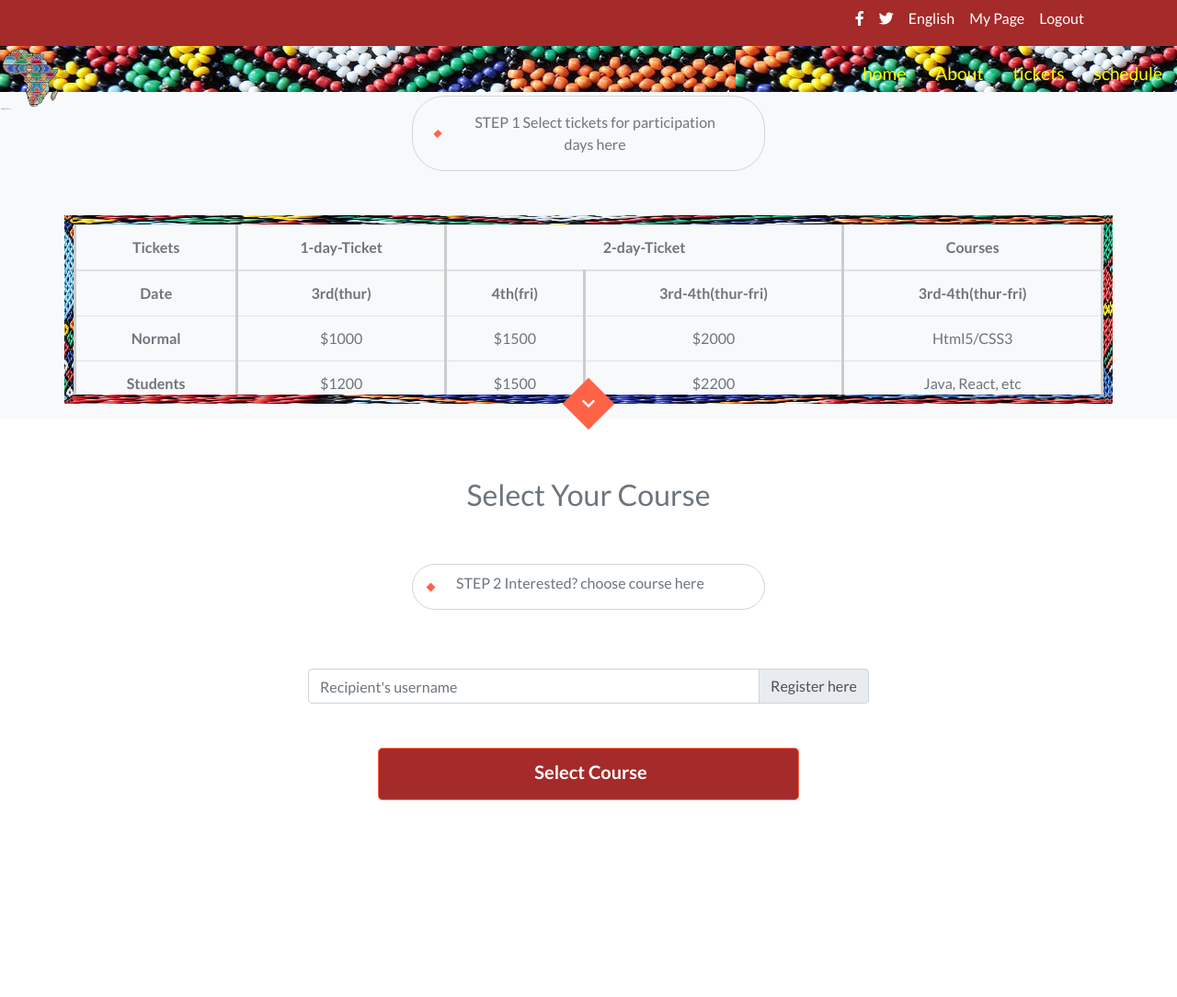
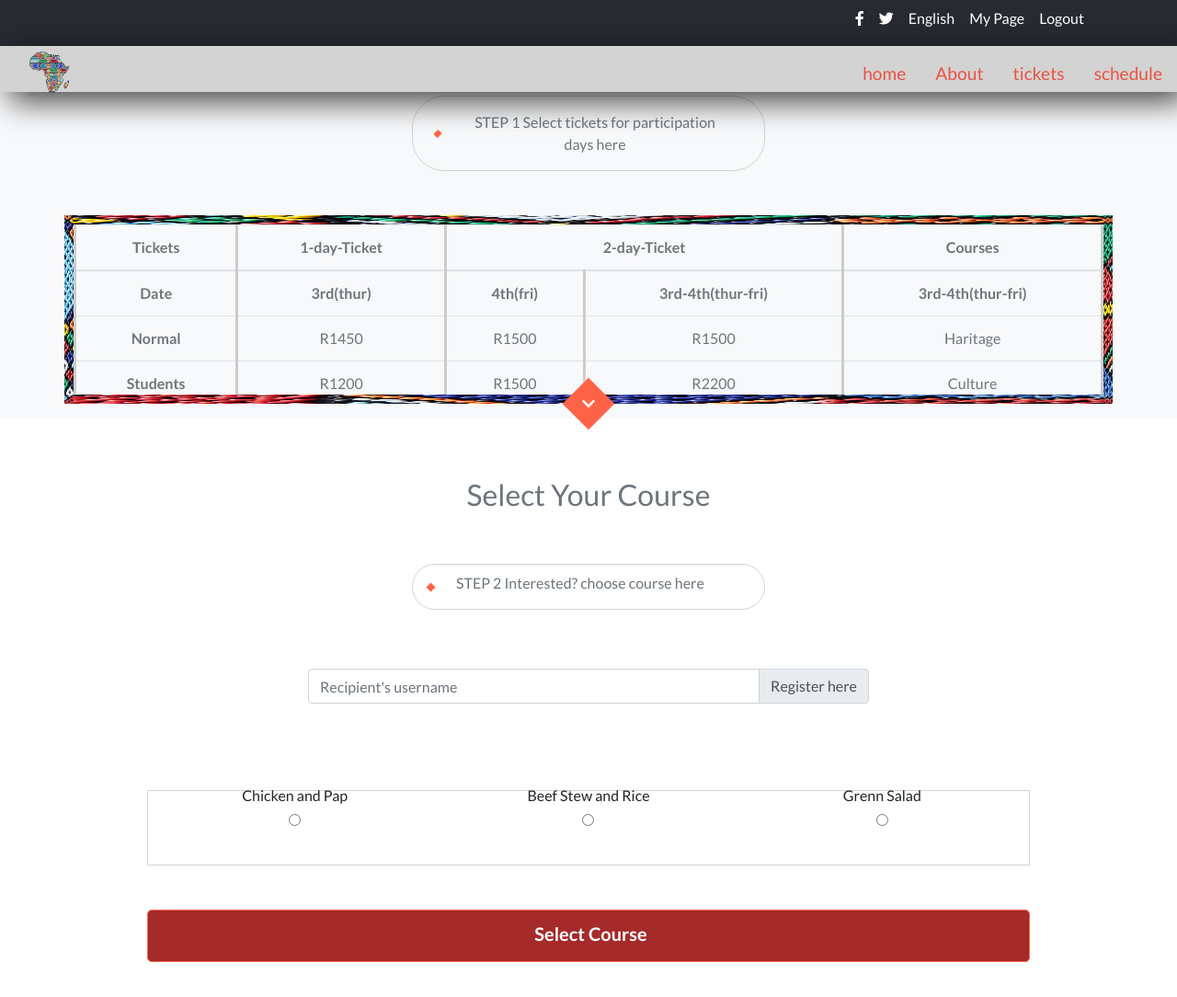
Before and after one commit to TSHEPO-CLOUD/Conference-Page-Capstone, a plain HTML site: page tickets.html in a window 1280 px wide. Shown: the whole page at 92% size. Before the commit the page ends 966 px from the top, so only its background shows below. Drawn offline with nearby package versions, Linux system fonts and the light colour scheme.

Commit message:
structured the page as per the tse request

```diff
--- a/about.css
+++ b/about.css
@@ -16,7 +16,7 @@ body {
 /* body */
 
 header {
-  background-color: brown;
+  background-color: #272a31;
   position: fixed;
   top: 0;
   left: 0;
@@ -25,13 +25,17 @@ header {
   height: 50px;
 }
 
+.flex {
+  display: flex;
+}
+
 .container1 {
   color: white;
 }
 
 .nav-link {
-  color: yellow;
   font-size: larger;
+  color: #ec5242;
 }
 
 .container2 {
@@ -42,21 +46,28 @@ header {
   z-index: 9999;
   width: 100%;
   height: 50px;
-  background-image: url(image/ndebele.jpg);
+  background-color: #d3d3d3;
+  -webkit-box-shadow: 10px 10px 34px  rgba(0, 0, 0, 0.75);
+  -moz-box-shadow: 10px 10px 34px  rgba(0, 0, 0, 0.75);
+  box-shadow: 10px 10px 34px  rgba(0, 0, 0, 0.75);
 }
 
 .logo {
-  margin-top: 50px;
-  height: 100px;
+  height: 50px;
+  margin-top: 4px;
+  margin-right: 90%;
+  margin-left: 30px;
+  position: relative;
 }
 
 .display-logo {
   border: 2px solid tomato;
+  margin: 50px;
 }
 
 .bg-img {
   margin-top: 190px;
-  background-image: url(image/ndebele-1024x685.jpg);
+  background-image: url(image/bg2\ img.jpg);
   background-size: cover;
   background-repeat: no-repeat;
 }
@@ -103,7 +114,7 @@ header {
 }
 
 footer {
-  background-color: brown;
+  background-color: #272a31;
   color: white;
 }
 
--- a/index.css
+++ b/index.css
@@ -1,3 +1,8 @@
+@font-face {
+  font-family: 'cocogoose pro regular';
+  src: url('../fonts/cocogoose-pro.regular.ttf');
+}
+
 header {
   color: #fff;
   background-color: #3e3e3e;
@@ -5,7 +10,7 @@ header {
 }
 
 .container1 {
-  background-color: brown;
+  background-color: #272a27;
   position: fixed;
   top: 0;
   left: 0;
@@ -20,9 +25,12 @@ header {
   top: 0;
   left: 0;
   z-index: 9999;
-  width: 135%;
+  width: 100%;
   height: 50px;
-  background-image: url(image/ndebele.jpg);
+  background-color: #d3d3d3;
+  -webkit-box-shadow: 10px 10px 34px  rgba(0, 0, 0, 0.75);
+  -moz-box-shadow: 10px 10px 34px  rgba(0, 0, 0, 0.75);
+  box-shadow: 10px 10px 34px  rgba(0, 0, 0, 0.75);
 }
 
 .container3,
@@ -42,13 +50,14 @@ header {
 
 .nav-link {
   font-size: larger;
-  color: yellow;
+  color: #ec5242;
 }
 
 .logo {
-  height: 100px;
-  margin-top: 10px;
+  height: 50px;
+  margin-top: 4px;
   margin-right: 90%;
+  margin-left: 30px;
   position: relative;
 }
 
@@ -64,10 +73,11 @@ header {
 body {
   font-family: "Lato", sans-serif;
   overflow-x: hidden;
+  color: #d3d3d3;
 }
 
 .back {
-  background-image: url(image/ndebele.jpg);
+  background-image: url(image/bg-img.jpg);
   background-repeat: no-repeat;
   background-size: cover;
   color: white;
@@ -106,9 +116,14 @@ body {
 }
 
 .g-style {
-  background-color: brown;
+  background-color: transparent;
   padding: 5px;
   line-height: 20px;
+  border: 1px solid tomato;
+}
+
+.g-style:hover {
+  background-color: #d3d3d3;
 }
 
 .amburg {
@@ -125,11 +140,6 @@ body {
 .container5 {
   text-align: center;
 }
-
-/* .fs-12 {
-  font-size: 12px;
-  text-align: end;
-} */
 
 .rapped2 {
   padding: 10px 10px 15px 15px;
@@ -150,7 +160,7 @@ body {
 }
 
 .ft-logo {
-  background-color: brown;
+  background-color: #272a27;
   color: #d3d3d3;
   font-family: "Courier New", Courier, monospace;
 }
@@ -164,7 +174,6 @@ body {
   border: 1px solid grey;
 }
 
-/* media queries */
 @media screen and (max-width: 768px) {
   .rapped {
     width: 100%;
--- a/tickets.css
+++ b/tickets.css
@@ -1,5 +1,6 @@
+
 header {
-  background-color: brown;
+  background-color: #272a31;
   position: fixed;
   top: 0;
   left: 0;
@@ -14,11 +15,39 @@ body {
   overflow-x: hidden;
 }
 
+.traditional-food {
+  margin: 30px auto 20px;
+  display: grid;
+  grid-template-columns: repeat(3, 1fr);
+  grid-template-rows: 30px 50px;
+  width: 75%;
+  align-items: center;
+  border: 1px #d3d3d3 solid;
+}
+
+.traditional-food .title {
+  background-color: #d3d3d3;
+}
+
+.item {
+  margin: 0;
+  height: 100%;
+  border: 1px #d3d3d3 solid;
+  display: flex;
+  flex-direction: column;
+  justify-content: center;
+  align-items: center;
+}
+
+.traditional-food .item {
+  border: 0;
+}
+
 .flex {
   display: flex;
 }
 
-.container1 {
+.container2 {
   position: fixed;
   margin-top: 50px;
   top: 0;
@@ -26,16 +55,23 @@ body {
   z-index: 9999;
   width: 100%;
   height: 50px;
-  background-image: url(image/ndebele.jpg);
+  background-color: #d3d3d3;
+  -webkit-box-shadow: 10px 10px 34px  rgba(0, 0, 0, 0.75);
+  -moz-box-shadow: 10px 10px 34px  rgba(0, 0, 0, 0.75);
+  box-shadow: 10px 10px 34px  rgba(0, 0, 0, 0.75);
 }
 
 .nav-link {
-  color: yellow;
+  color: #ec5242;
   font-size: larger;
 }
 
 .logo {
-  height: 70px;
+  height: 50px;
+  margin-top: 4px;
+  margin-right: 90%;
+  margin-left: 30px;
+  position: relative;
 }
 
 .square-logo {
--- a/tickets.html
+++ b/tickets.html
@@ -24,7 +24,7 @@
     </header>
 
     <nav>
-       <div class="container1 d-none d-md-block">
+      <div class="container2 d-none d-md-block">
           <div class="row">
            <div class=" col-3 flex">
                <img src="image/africa.gif" alt="logo" class="logo">
@@ -34,7 +34,7 @@
                    <li class="nav-item"><a class="nav-link pt-3" href="index.html">home</a></li>
                    <li class="nav-item"><a class="nav-link pt-3" href="about.html">About</a></li>
                    <li class="nav-item"><a class="nav-link pt-3" href="tickets.html">tickets</a></li>
-                    <li class="nav-item"><a class="nav-link pt-3" href="#">schedule</a></li>
+                   <li class="nav-item"><a class="nav-link pt-3" href="schedule.html">schedule</a></li>
                </ul>
             </div>
           </div>
@@ -91,17 +91,17 @@
                   </tr>
                   <tr>
                     <th scope="col" class="text-muted">Normal</th>
-                    <td class="text-muted">$1000</td>
-                    <td class="text-muted">$1500</td>
-                    <td class="text-muted">$2000</td>
-                    <td class="text-muted">Html5/CSS3</td>
+                    <td class="text-muted">R1450</td>
+                    <td class="text-muted">R1500</td>
+                    <td class="text-muted">R1500</td>
+                    <td class="text-muted">Haritage</td>
                   </tr>
                   <tr>
                     <th scope="col" class="text-muted pb-0">Students</th>
-                    <td class="text-muted pb-0">$1200</td>
-                    <td class="text-muted pb-0">$1500</td>
-                    <td class="text-muted pb-0">$2200</td>
-                    <td class="text-muted pb-0">Java, React, etc</td>
+                    <td class="text-muted pb-0">R1200</td>
+                    <td class="text-muted pb-0">R1500</td>
+                    <td class="text-muted pb-0">R2200</td>
+                    <td class="text-muted pb-0">Culture</td>
                   </tr>
                 </tbody>
               </table>
@@ -126,9 +126,25 @@
                   <span class="input-group-text" id="basic-addon2">Register here</span>
                 </div>
               </div>
-              <button type="button" class="btn btn-lg rapped2 w-75 mx-auto d-block my-5 font-weight-bold text-white">Select Course</button>
+
+        </div>
+        <div class="traditional-food">
+          <div class="item bg-white ">
+            <label for="Non-veg-Chicken-Do-Pyaja">Chicken and Pap</label>
+            <input type="radio" name="ticket" id="Non-veg-Chicken-Do-Pyaja">
+          </div>
+          <div class="item bg-white ">
+            <label for="Non-Veg-Tandoori-Chicken">Beef Stew and Rice</label>
+            <input type="radio" name="ticket" id="Non-Veg-Tandoori-Chicken">
+          </div>
+          <div class="item bg-white ">
+            <label for="Non-veg-Chicken-Curry">Grenn Salad</label>
+            <input type="radio" name="ticket" id="Non-veg-Chicken-Curry">
+          </div>
+
         </div>
     </section>
+    <button type="button" class="btn btn-lg rapped2 w-75 mx-auto d-block my-5 font-weight-bold text-white">Select Course</button>
     <script src="https://code.jquery.com/jquery-3.2.1.slim.min.js" integrity="sha384-KJ3o2DKtIkvYIK3UENzmM7KCkRr/rE9/Qpg6aAZGJwFDMVNA/GpGFF93hXpG5KkN" crossorigin="anonymous"></script>
     <script src="https://cdnjs.cloudflare.com/ajax/libs/popper.js/1.12.9/umd/popper.min.js" integrity="sha384-ApNbgh9B+Y1QKtv3Rn7W3mgPxhU9K/ScQsAP7hUibX39j7fakFPskvXusvfa0b4Q" crossorigin="anonymous"></script>
     <script src="https://maxcdn.bootstrapcdn.com/bootstrap/4.0.0/js/bootstrap.min.js" integrity="sha384-JZR6Spejh4U02d8jOt6vLEHfe/JQGiRRSQQxSfFWpi1MquVdAyjUar5+76PVCmYl" crossorigin="anonymous"></script>
```
Also changed, not shown: about.html (+2 -3 lines), index.html (+10 -12 lines), fonts/cocogoose-pro.regular.ttf (added). Lines whose indentation alone changed are shown as unchanged.
